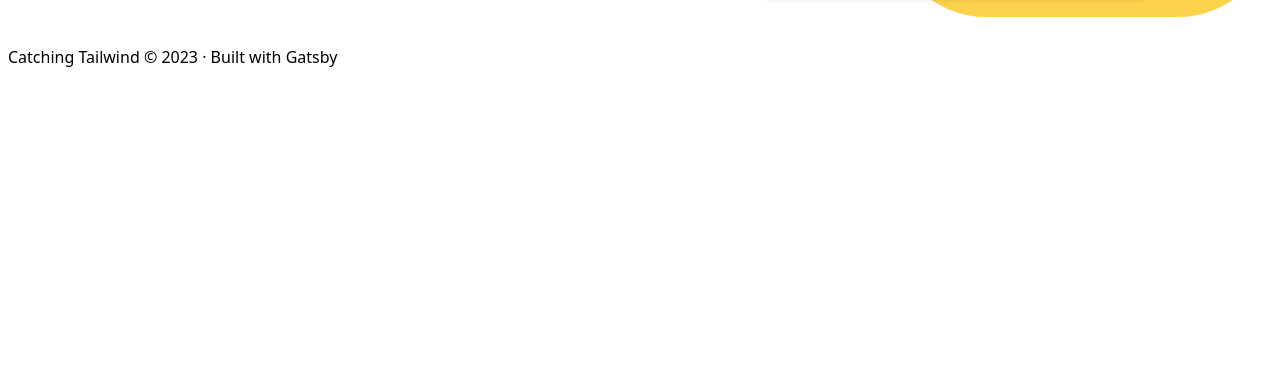
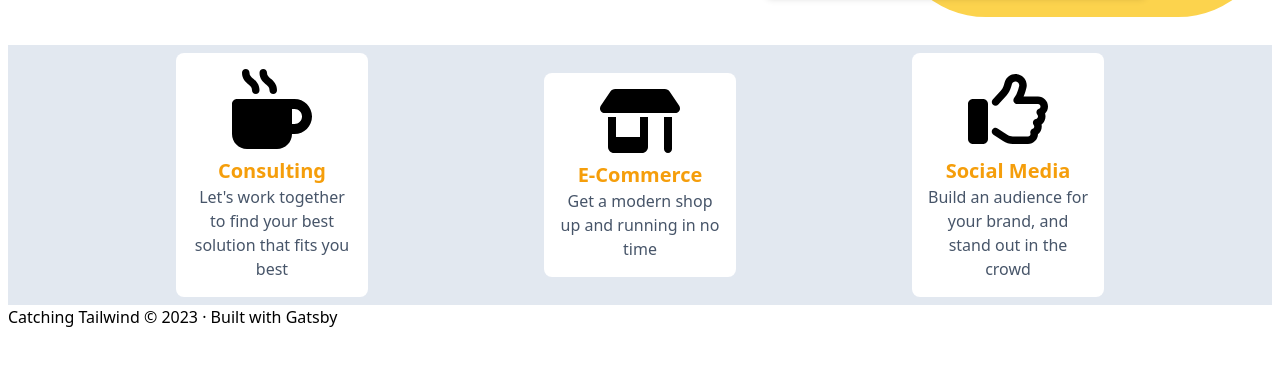
Before and after one commit to juanjuanzero-dev/catching-tailwindcss, a Gatsby site: page / in a window 1280 px wide. Shown: the part 311-676 px from the top of the page. Built offline with nearby package versions, Linux system fonts and the light colour scheme; Gatsby itself is replaced by a stand-in of ours.

Commit message:
get things started with services, almost done

```diff
--- /dev/null
+++ b/src/components/servicesList.js
@@ -0,0 +1,27 @@
+import React from 'react'
+import iconMug from "../images/icons/mug-hot.svg"
+import iconShop from "../images/icons/shop.svg"
+import iconThumbs from "../images/icons/thumbs-up.svg"
+
+const services = [
+    { href: "../images/icons/mug-hot.svg", icon: iconMug, title: "Consulting", subtitle: "Let's work together to find your best solution that fits you best" },
+    { href: "../images/icons/mug-hot.svg", icon: iconShop, title: "E-Commerce", subtitle: "Get a modern shop up and running in no time" },
+    { href: "../images/icons/mug-hot.svg", icon: iconThumbs, title: "Social Media", subtitle: "Build an audience for your brand, and stand out in the crowd" },
+]
+
+const ServicesList = () => (
+    <section className='relative bg-slate-200'>
+        <div className='container flex flex-col mx-auto items-center md:flex-row justify-evenly'>
+            {/* loop through all services listed */}
+            {services.map(s =>
+                <div className='bg-white rounded-lg flex flex-col w-48 m-2 p-4 items-center'>
+                    <img className="w-1/2 fill-white" src={s.icon}></img>
+                    <h2 className='text-xl text-center text-amber-500 font-extrabold mt-2'>{s.title}</h2>
+                    <div className='text-center text-slate-600'>{s.subtitle}</div>
+                </div>
+            )}
+        </div>
+    </section>
+)
+
+export default ServicesList;
--- a/src/pages/index.js
+++ b/src/pages/index.js
@@ -5,6 +5,7 @@ import { StaticImage } from "gatsby-plugin-image"
 import Layout from "../components/layout"
 import Seo from "../components/seo"
 import HeroImageRight from "../components/hero-image-right"
+import ServicesList from "../components/servicesList"
 
 const links = [
   {
@@ -72,6 +73,7 @@ const utmParameters = `?utm_source=starter&utm_medium=start-page&utm_campaign=de
 const IndexPage = () => (
   <Layout>
     <HeroImageRight></HeroImageRight>
+    <ServicesList></ServicesList>
   </Layout>
 )
 
```
Also changed, not shown: src/images/icons/mug-hot.svg (added), src/images/icons/shop.svg (added), src/images/icons/thumbs-up.svg (added).
